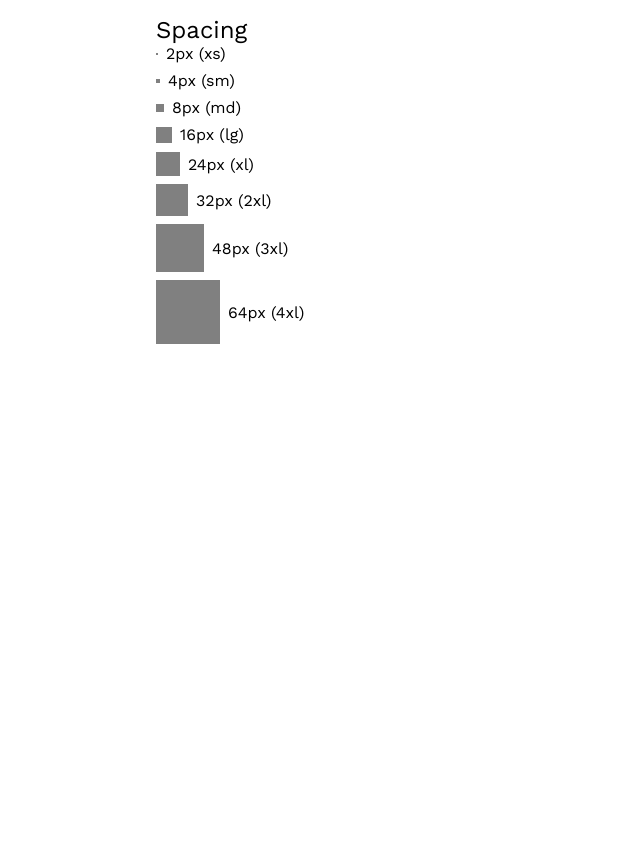
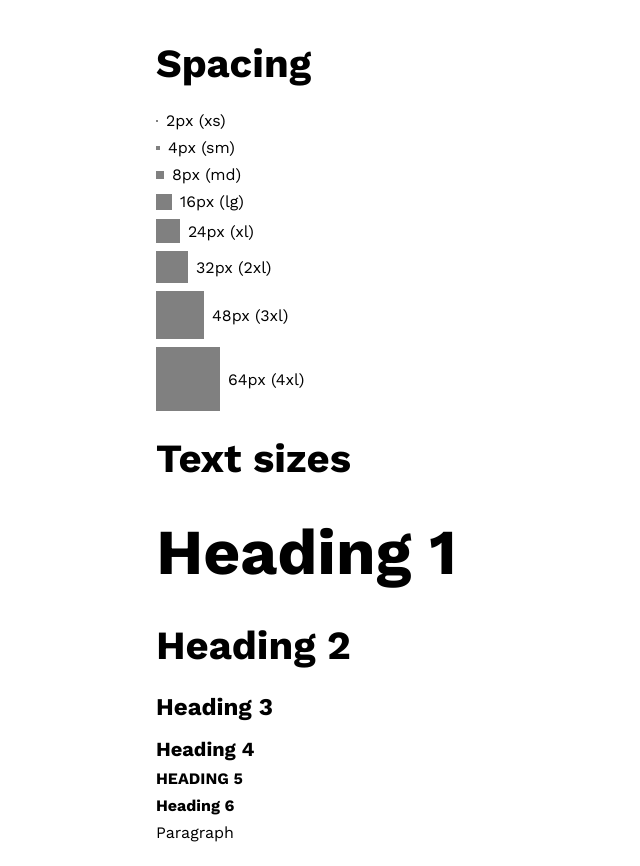
Before and after one commit to jackyef/flair, a Next.js app: page / in a window 1280 px wide. Shown: the whole page, without its empty margins (0-640 px from the left). Before the commit the page ends 800 px from the top, so only its background shows below. Built offline with nearby package versions, Linux system fonts and the light colour scheme.

Commit message:
feat: Added typography

```diff
--- /dev/null
+++ b/src/components/Typography/Typography.tsx
@@ -0,0 +1,86 @@
+import React from 'react';
+import { css } from 'goober';
+
+import { textSize, TextSizeVariant } from '@/theme/text';
+import { SizeVariant, space } from '@/theme/space';
+
+const AVAILABLE_ELEMENTS = ['h1', 'h2', 'h3', 'h4', 'h5', 'h6', 'p'] as const;
+type TypographyElement = typeof AVAILABLE_ELEMENTS[number];
+
+const SIZE_MAP: Record<TypographyElement, TextSizeVariant> = {
+  h1: 'h1',
+  h2: 'h2',
+  h3: 'h3',
+  h4: 'subheading',
+  h5: 'body',
+  h6: 'body',
+  p: 'body',
+};
+
+const SPACE_MAP: Record<TypographyElement, SizeVariant> = {
+  h1: '2xl',
+  h2: 'xl',
+  h3: 'lg',
+  h4: 'md',
+  h5: 'md',
+  h6: 'md',
+  p: 'md',
+};
+
+const ELEMENT_CLASSES = AVAILABLE_ELEMENTS.map((element) => {
+  const isHeading = element.startsWith('h');
+  const shouldUppercase = element === 'h5';
+
+  return css`
+    font-size: ${textSize[SIZE_MAP[element]]};
+    margin: ${space[SPACE_MAP[element]]} 0;
+    font-weight: ${isHeading ? '700' : '400'};
+    text-transform: ${shouldUppercase ? 'uppercase' : 'none'};
+  `;
+});
+
+interface Props extends React.HTMLProps<HTMLHeadingElement> {
+  as?: TypographyElement;
+}
+
+export const H1: React.FC<Props> = ({ as = 'h1', children }) => {
+  const Element = as;
+
+  return <Element className={ELEMENT_CLASSES[0]}>{children}</Element>;
+};
+
+export const H2: React.FC<Props> = ({ as = 'h2', children }) => {
+  const Element = as;
+
+  return <Element className={ELEMENT_CLASSES[1]}>{children}</Element>;
+};
+
+export const H3: React.FC<Props> = ({ as = 'h3', children }) => {
+  const Element = as;
+
+  return <Element className={ELEMENT_CLASSES[2]}>{children}</Element>;
+};
+
+export const H4: React.FC<Props> = ({ as = 'h4', children }) => {
+  const Element = as;
+
+  return <Element className={ELEMENT_CLASSES[3]}>{children}</Element>;
+};
+
+export const H5: React.FC<Props> = ({ as = 'h5', children }) => {
+  const Element = as;
+
+  return <Element className={ELEMENT_CLASSES[4]}>{children}</Element>;
+};
+
+export const H6: React.FC<Props> = ({ as = 'h6', children }) => {
+  const Element = as;
+
+  return <Element className={ELEMENT_CLASSES[5]}>{children}</Element>;
+};
+
+export const P: React.FC<Props> = ({ as = 'p', children }) => {
+  const Element = as;
+
+  return <Element className={ELEMENT_CLASSES[6]}>{children}</Element>;
+};
--- a/src/pages/index.tsx
+++ b/src/pages/index.tsx
@@ -1,4 +1,5 @@
 import { SpaceSquares } from '@/components/SpaceSquares/SpaceSquares';
+import { H1, H2, H3, H4, H5, H6, P } from '@/components/Typography/Typography';
 import { styled } from 'goober';
 
 const Main = styled('main')`
@@ -11,9 +12,19 @@ const Main = styled('main')`
 export default function Home() {
   return (
     <Main>
-      <h2>Spacing</h2>
+      <H2>Spacing</H2>
 
       <SpaceSquares />
+
+      <H2>Text sizes</H2>
+
+      <H1>Heading 1</H1>
+      <H2>Heading 2</H2>
+      <H3>Heading 3</H3>
+      <H4>Heading 4</H4>
+      <H5>Heading 5</H5>
+      <H6>Heading 6</H6>
+      <P>Paragraph</P>
     </Main>
   );
 }
--- /dev/null
+++ b/src/theme/text.ts
@@ -0,0 +1,19 @@
+export const TEXTSIZE_VARIANTS = [
+  'h1',
+  'h2',
+  'h3',
+  'subheading',
+  'body',
+  'small',
+] as const;
+
+export type TextSizeVariant = typeof TEXTSIZE_VARIANTS[number];
+
+export const textSize: Record<TextSizeVariant, string> = {
+  h1: '4rem',
+  h2: '2.5rem',
+  h3: '1.5rem',
+  subheading: '1.25rem',
+  body: '1rem',
+  small: '0.875rem',
+} as const;
```
